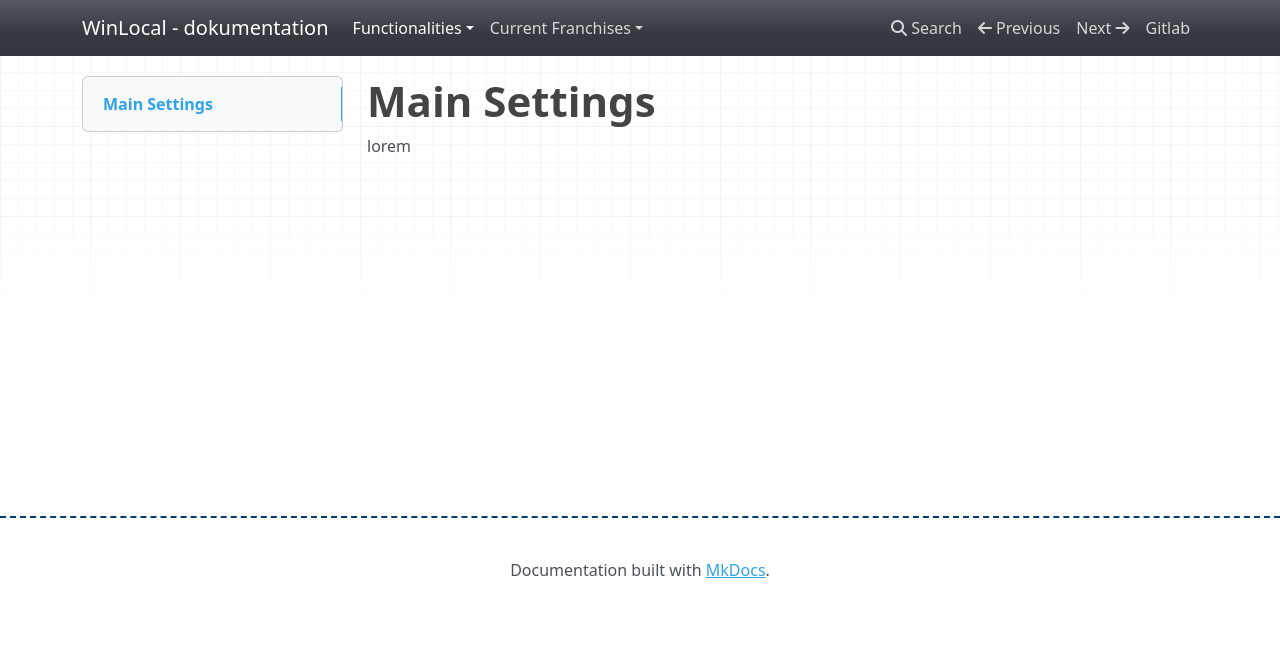
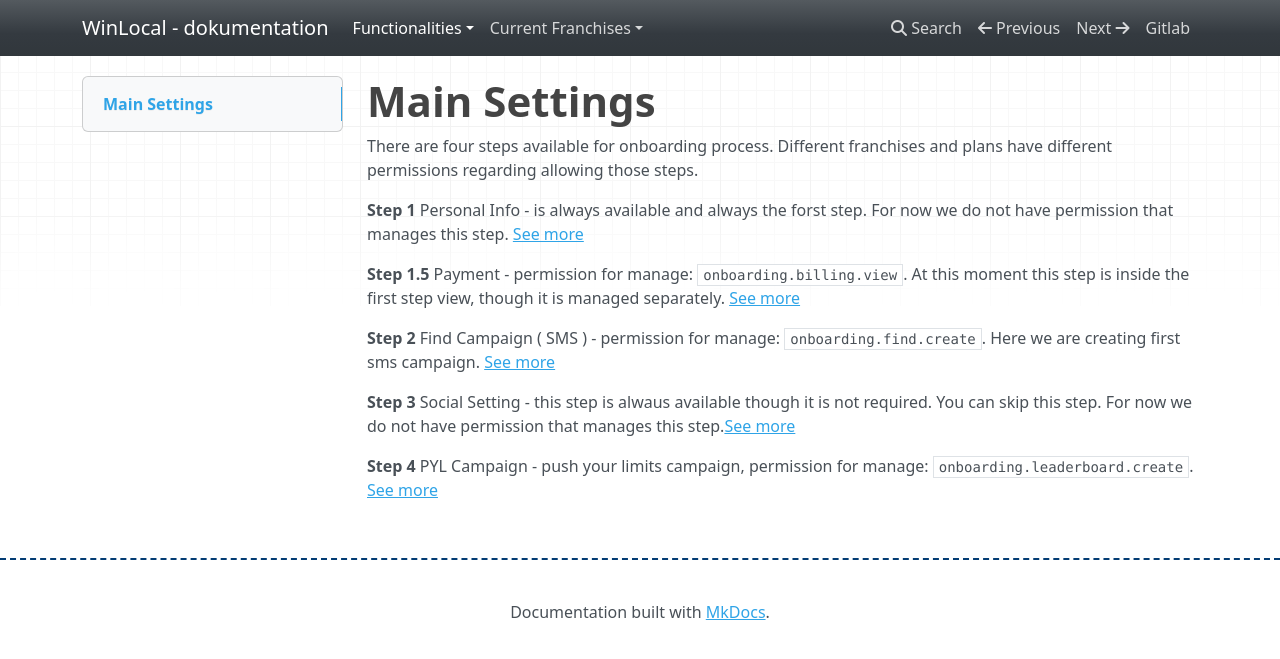
Before and after one commit to kalniei/wl-docs, an MkDocs documentation site: the page built from docs/onboarding/main-settings.md, in a window 1280 px wide. Shown: the top 659 px of the page. Built offline with MkDocs 1.6.1, drawn with Linux system fonts in a browser that asks for light colours; nearby versions of some CDN libraries.

Commit message:
Main settings

```diff
--- a/docs/onboarding/main-settings.md
+++ b/docs/onboarding/main-settings.md
@@ -1,3 +1,16 @@
 # Main Settings
 
-lorem
+There are four steps available for onboarding process. Different franchises and plans have different permissions regarding allowing those steps.
+
+**Step 1**  Personal Info - is always available and always the forst step. For now we do not have permission that manages this step. [See more](user-info.md)
+
+**Step 1.5** Payment - permission for manage: `onboarding.billing.view`. At this moment this step is inside the first step view, though it is managed separately. [See more](payment.md)
+
+
+**Step 2**  Find Campaign ( SMS ) - permission for manage: `onboarding.find.create`. Here we are creating first sms campaign. [See more](../campaigns/find-campaign.md)
+
+
+**Step 3** Social Setting - this step is alwaus available though it is not required. You can skip this step. For now we do not have permission that manages this step.[See more](social-setup.md)
+
+
+**Step 4** PYL Campaign - push your limits campaign, permission for manage: `onboarding.leaderboard.create`. [See more](../campaigns/push-your-limits-campaign.md)
```
Also changed, not shown: docs/onboarding/campaign.md (deleted, +0 -3 lines).
